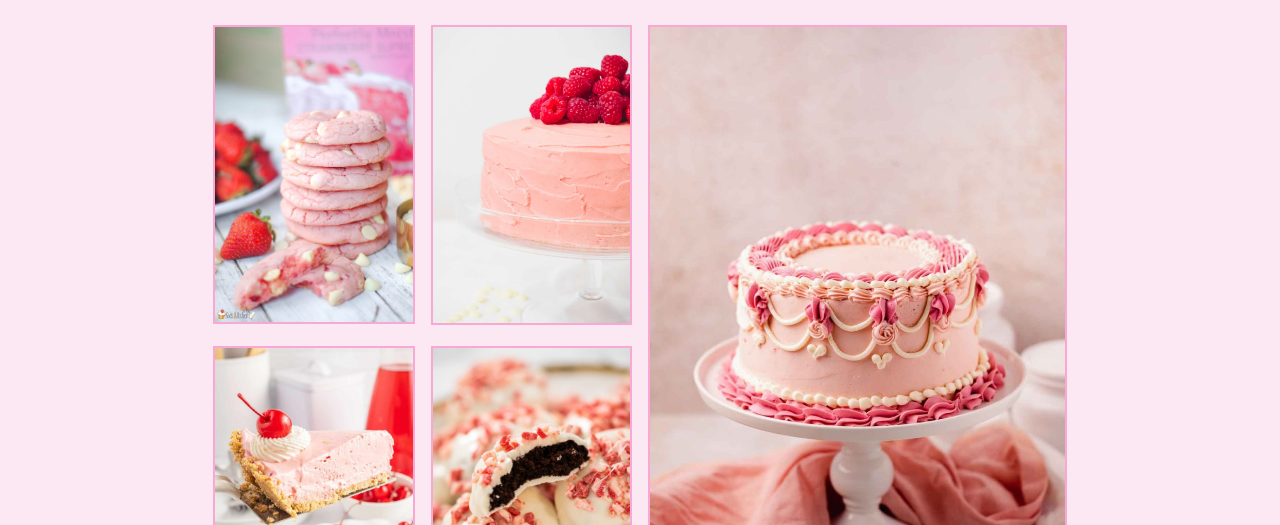
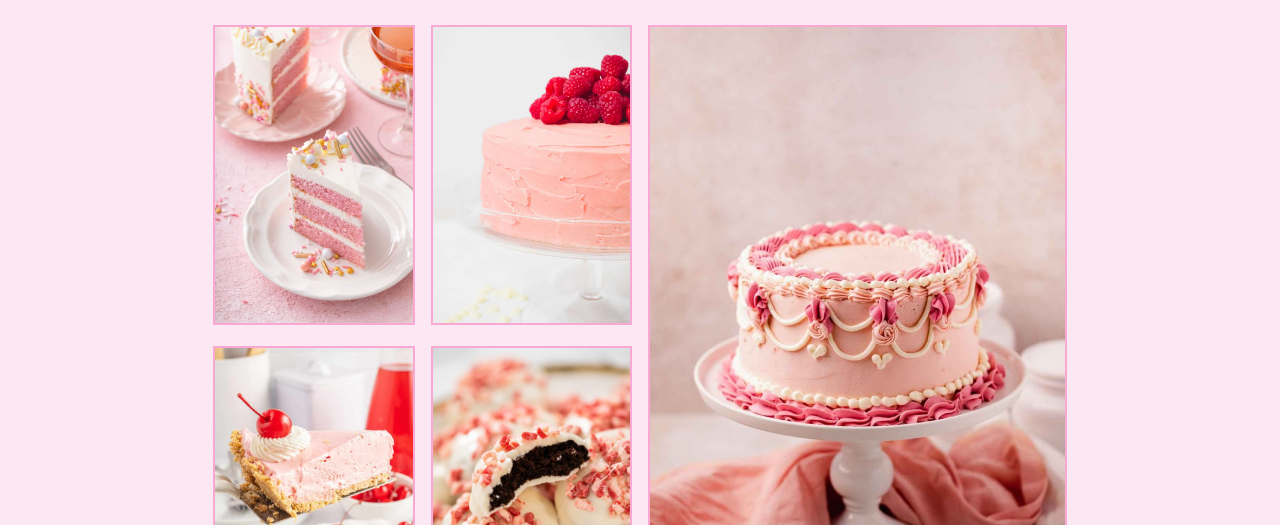
Before and after one commit to Zhiaya/miniProjectWeb, a website: page html/Catalog.html in a window 1280 px wide. Shown: the part 699-1224 px from the top of the page. Drawn offline with nearby package versions, Linux system fonts and the light colour scheme.

Commit message:
11th commit

```diff
--- a/html/Catalog.html
+++ b/html/Catalog.html
@@ -185,7 +185,7 @@
       <div class="flex justify-center">
         <div class="grid sm:grid-cols-1 lg:grid-cols-2 gap-4 w-2/3">
           <div class="grid sm:grid-cols-1 lg:grid-cols-2 gap-4">
-            <img class="catImg" src="../image/pinkCake7.jpg" alt="cake" />
+            <img class="catImg" src="../image/PinkCake6.jpg" alt="cake" />
             <img class="catImg" src="../image/PinkCake2.jpg" alt="cake" />
             <img class="catImg" src="../image/PinkCake3.jpg" alt="cake" />
             <img class="catImg" src="../image/PinkCake5.jpg" alt="cake" />
```
